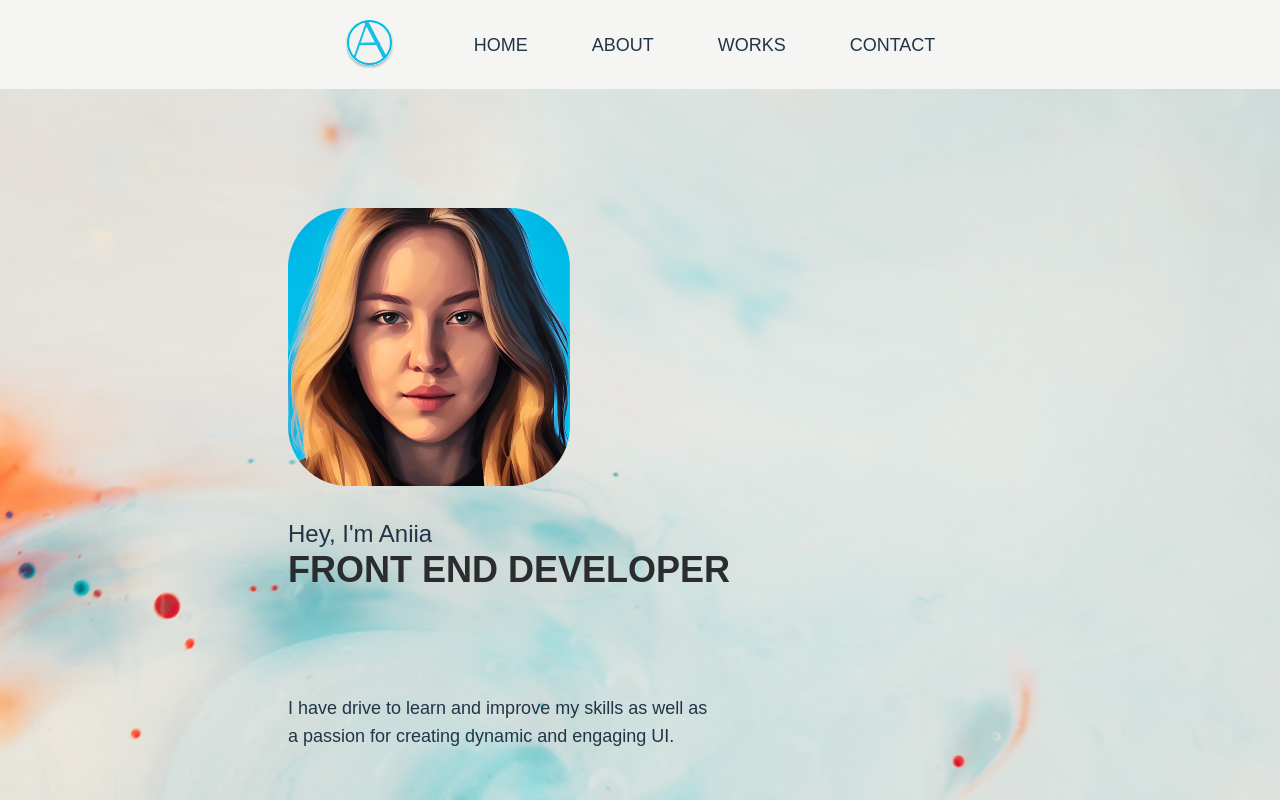
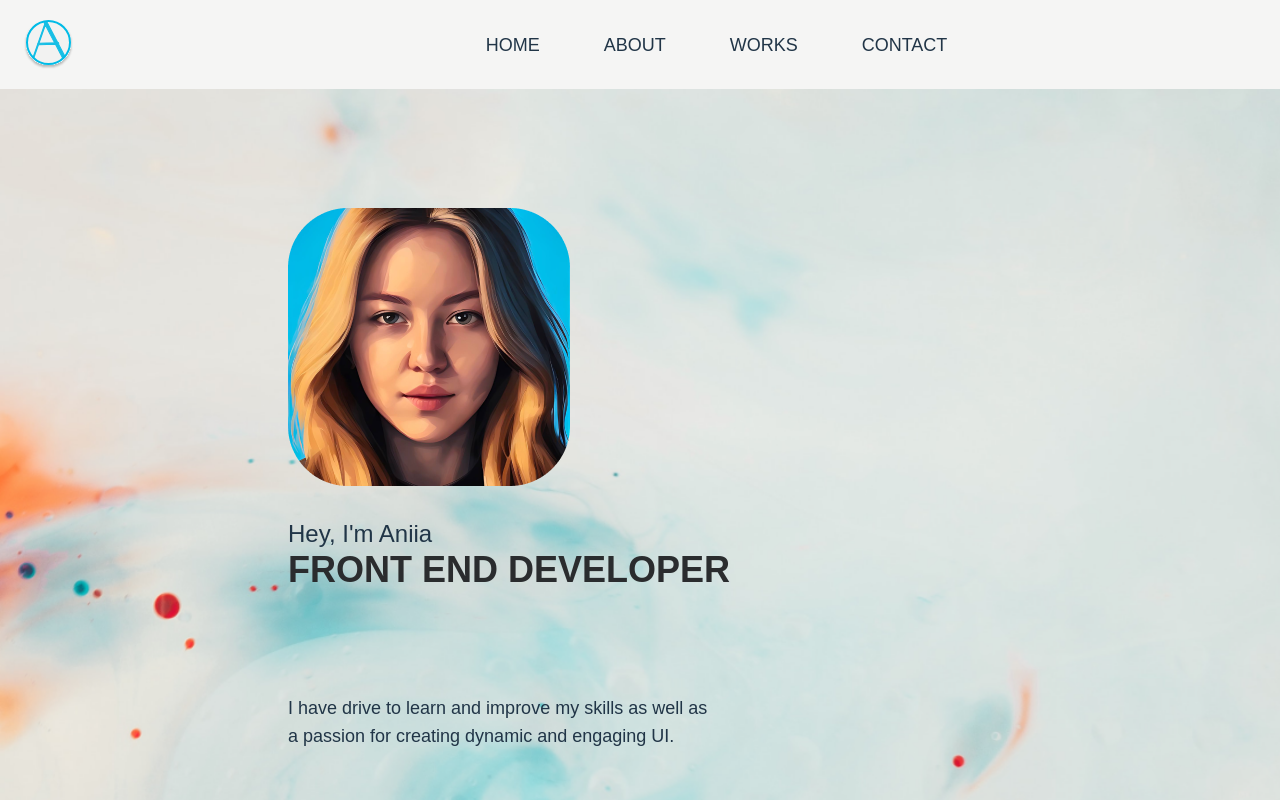
Before and after one commit to aniiaham/hamilton-portfolio, a React (Vite) app: page / in a window 1280 px wide. Shown: the top 800 px of the page. Built offline with nearby package versions, Linux system fonts and the light colour scheme.

Commit message:
fix: navbar

```diff
--- /dev/null
+++ b/src/hooks/useMediaQuery.ts
@@ -0,0 +1,19 @@
+import { useState, useEffect } from "react";
+
+const useMediaQuery = (query: string) => {
+  const [matches, setMatches] = useState(false);
+
+  useEffect(() => {
+    const media = window.matchMedia(query);
+    if (media.matches !== matches) {
+      setMatches(media.matches);
+    }
+    const listener = () => setMatches(media.matches);
+    window.addEventListener("resize", listener);
+    return () => window.removeEventListener("resize", listener);
+  }, [matches, query]);
+
+  return matches;
+};
+
+export default useMediaQuery;
--- a/src/scenes/navBar/index.tsx
+++ b/src/scenes/navBar/index.tsx
@@ -1,20 +1,21 @@
 import Logo from "@/assets/Logo.svg";
+import useMediaQuery from "@/hooks/useMediaQuery";
 
 const NavBar = () => {
+  const isAboveMediumScreens = useMediaQuery("(min-width: 620px)");
   return (
-    <nav>
-      <div className="fixed top-0 z-50 flex w-full items-center justify-between bg-stone py-5">
-        <div className="mx-auto flex items-center justify-between">
+    <nav className="fixed top-0 z-50 flex w-full items-center justify-between bg-stone py-5">
       <div className="flex w-full gap-20">
         {/*LEFT SIDE*/}
         <img
           alt="logo"
           src={Logo}
-              className="flex items-start justify-start"
+          className="flex items-start justify-start pl-6"
         />
         {/*RIGHT SIDE*/}
-            <div className="flex w-full items-center justify-between">
-              <div className="flex items-center justify-between gap-16 text-lg">
+        {isAboveMediumScreens && (
+          <div className="flex w-full items-center justify-center">
+            <div className="flex items-center gap-16 text-lg">
               <a href="/" className="font-primary">
                 HOME
               </a>
@@ -29,8 +30,7 @@ const NavBar = () => {
               </a>
             </div>
           </div>
-          </div>
-        </div>
+        )}
       </div>
     </nav>
   );
```
Lines whose indentation alone changed are shown as unchanged.
